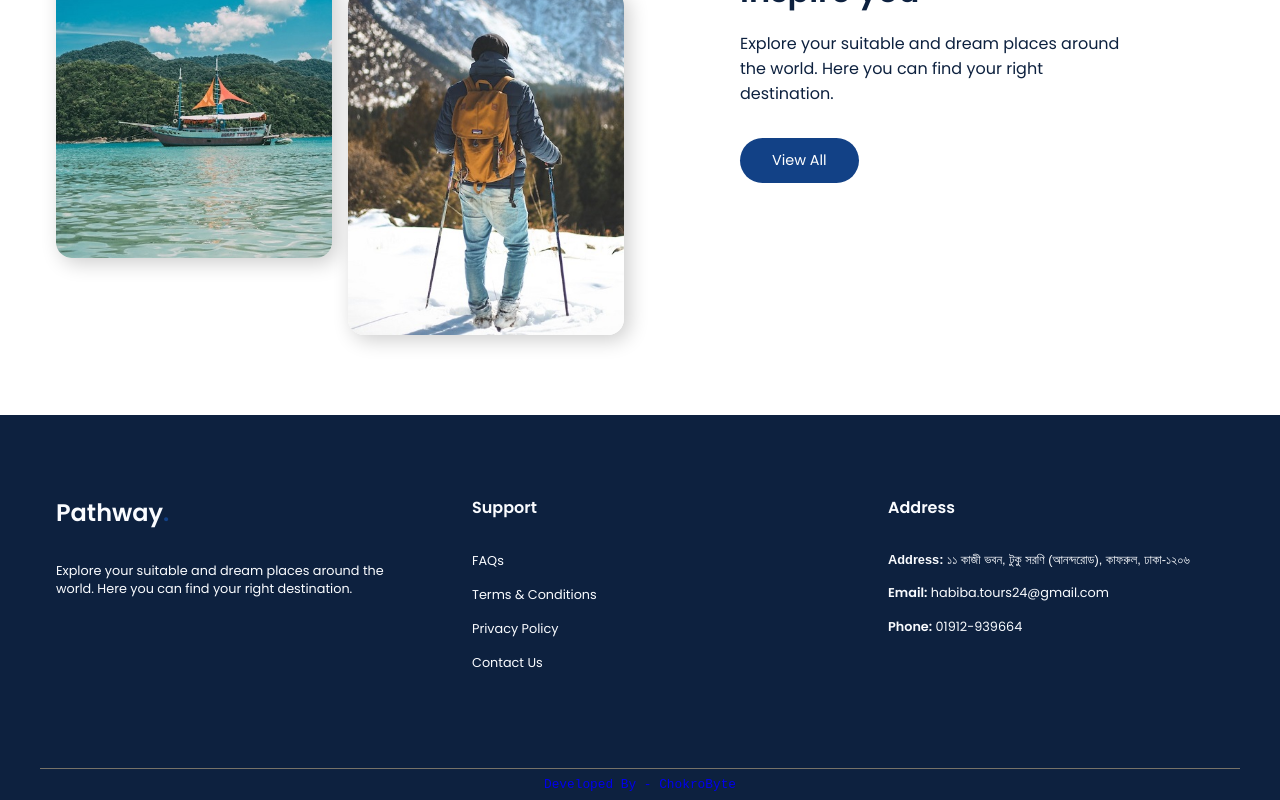
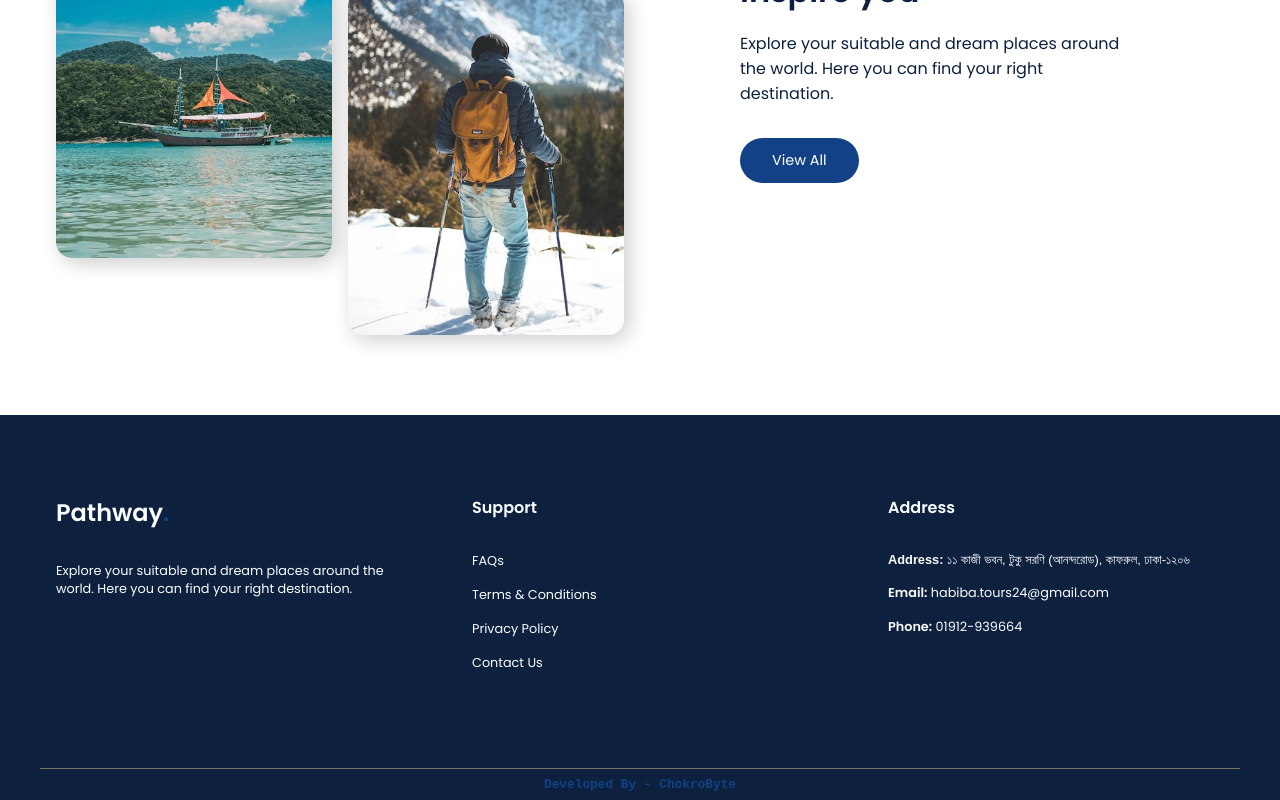
Before and after one commit to Rakindotcom/habiba_tours, a plain HTML site: page index.html in a window 1280 px wide. Shown: the part 2707-3507 px from the top of the page. Drawn offline with nearby package versions, Linux system fonts and the light colour scheme; a web font is replaced by a local one.

Commit message:
Enhance footer styling by bolding developer name and updating link color and weight

```diff
--- a/index.html
+++ b/index.html
@@ -191,7 +191,7 @@
         </div>
       </div>
       <div class="footer__bar">
-        <a href="http://chokrobyte.com/">Developed By - ChokroByte</a>
+        <a href="http://chokrobyte.com/">Developed By - <b>ChokroByte</b></a>
       </div>
     </footer>
   </body>
--- a/styles.css
+++ b/styles.css
@@ -480,6 +480,8 @@ i{
 
 .footer__bar a {
   text-decoration: none;
+  color: var(--primary-color);
+  font-weight: 600;
 }
 
 #title {
```
